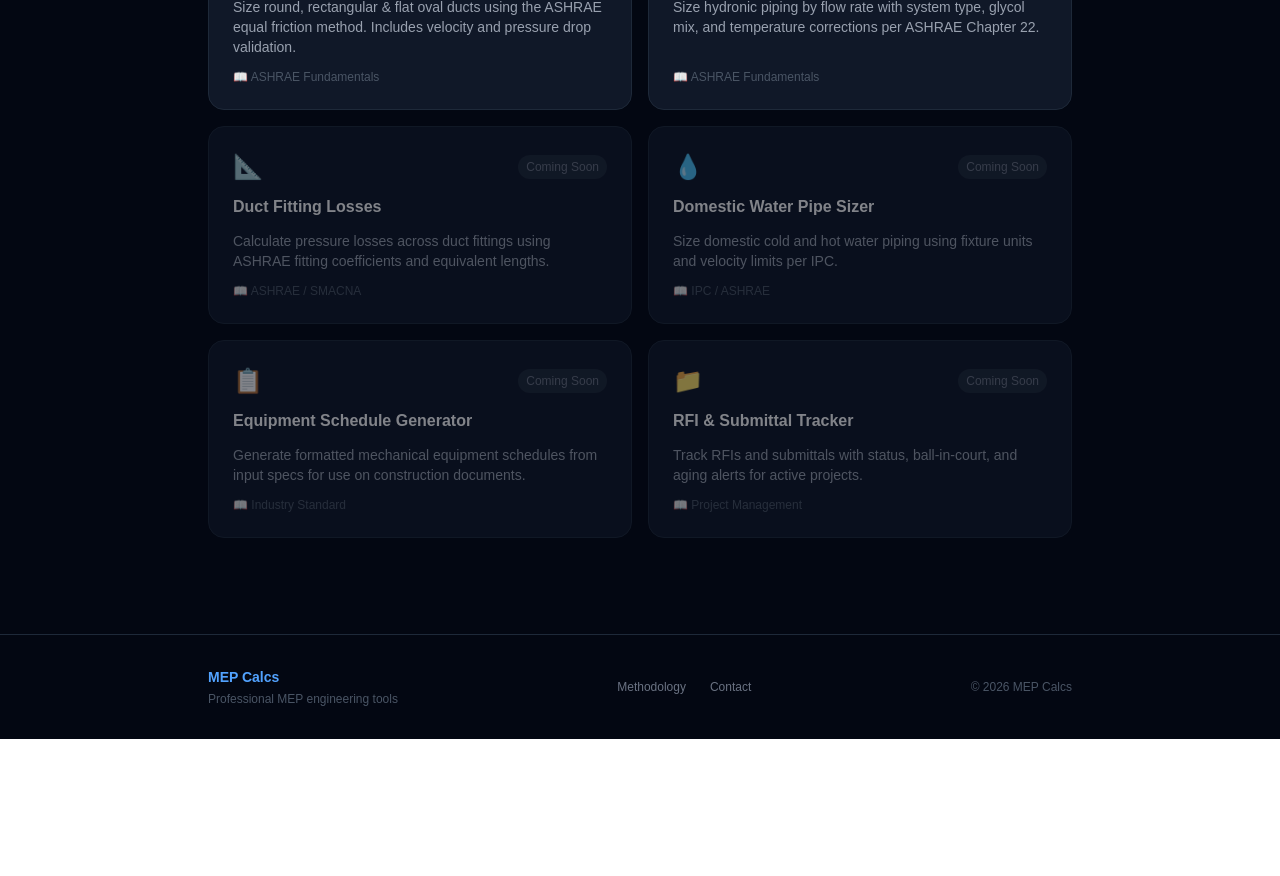
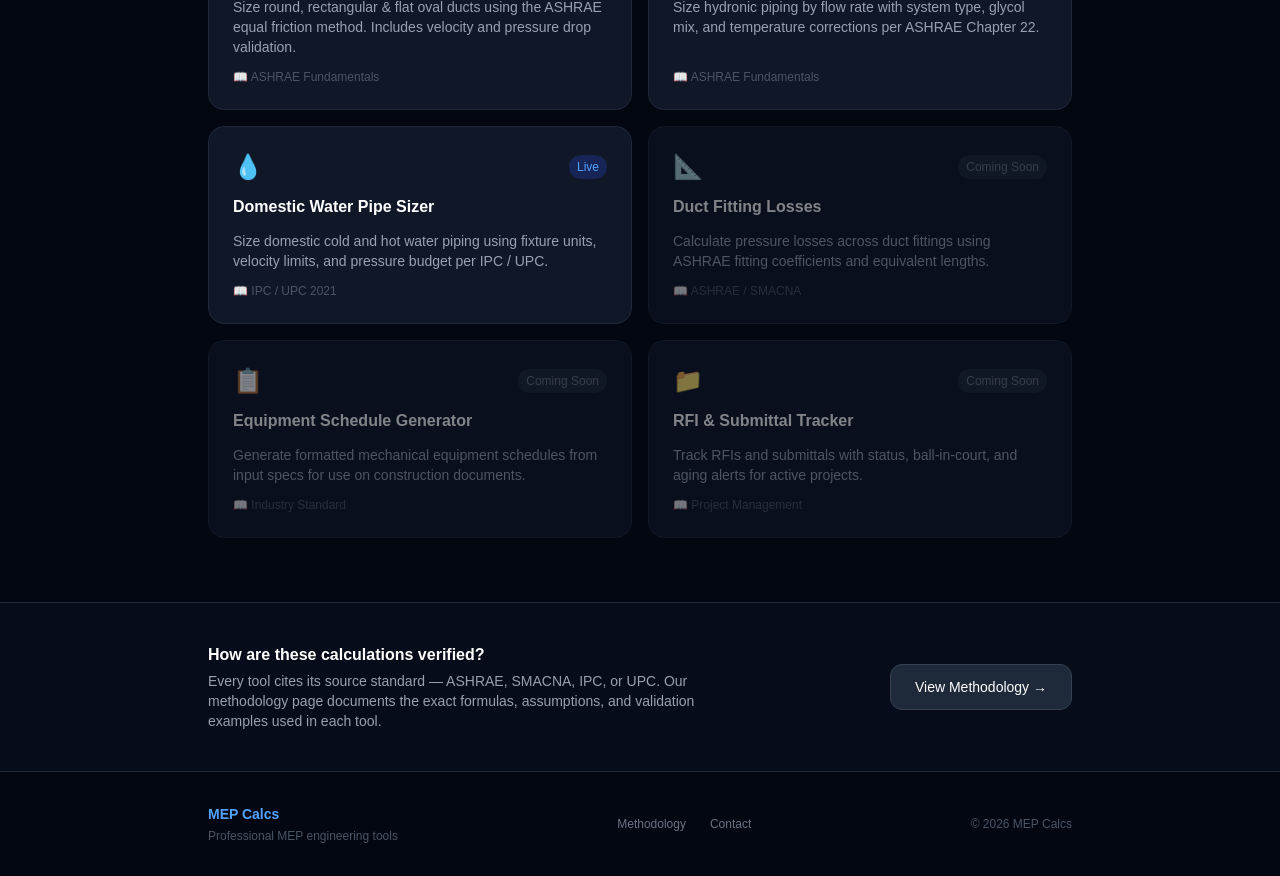
Before and after one commit to jjb1999-a11y/mep-tools, a Next.js app: page / in a window 1280 px wide. Shown: the part 860-1736 px from the top of the page. Before the commit the page ends 1599 px from the top, so only its background shows below. Built offline with nearby package versions, Linux system fonts and the light colour scheme.

Commit message:
update home page with domestic water sizer and methodology banner

```diff
--- a/app/page.js
+++ b/app/page.js
@@ -18,20 +18,20 @@ const TOOLS = [
     standard: 'ASHRAE Fundamentals',
   },
   {
+    name: 'Domestic Water Pipe Sizer',
+    description: 'Size domestic cold and hot water piping using fixture units, velocity limits, and pressure budget per IPC / UPC.',
+    href: '/domestic-water-sizer',
+    icon: '💧',
+    available: true,
+    standard: 'IPC / UPC 2021',
+  },
+  {
     name: 'Duct Fitting Losses',
     description: 'Calculate pressure losses across duct fittings using ASHRAE fitting coefficients and equivalent lengths.',
     href: '/duct-fitting-losses',
     icon: '📐',
     available: false,
     standard: 'ASHRAE / SMACNA',
-  },
-  {
-    name: 'Domestic Water Pipe Sizer',
-    description: 'Size domestic cold and hot water piping using fixture units and velocity limits per IPC.',
-    href: '/domestic-pipe-sizer',
-    icon: '💧',
-    available: false,
-    standard: 'IPC / ASHRAE',
   },
   {
     name: 'Equipment Schedule Generator',
@@ -52,10 +52,10 @@ const TOOLS = [
 ];
 
 const TRUST_ITEMS = [
-  { label: 'ASHRAE Fundamentals', desc: 'Calculations based on ASHRAE Handbook standards' },
-  { label: 'SMACNA Standards',    desc: 'Duct construction per SMACNA guidelines' },
+  { label: 'ASHRAE Fundamentals',    desc: 'Calculations based on ASHRAE Handbook standards' },
+  { label: 'SMACNA Standards',       desc: 'Duct construction per SMACNA guidelines' },
   { label: 'Built by MEP Engineers', desc: 'Designed for real commercial design work' },
-  { label: 'Free to Use',         desc: 'No account required to get started' },
+  { label: 'Free to Use',            desc: 'No account required to get started' },
 ];
 
 export default function Home() {
@@ -134,8 +134,25 @@ export default function Home() {
         </div>
       </section>
 
+      {/* ── Methodology Banner ── */}
+      <section className="border-t border-gray-800 bg-gray-900/30">
+        <div className="max-w-4xl mx-auto px-4 py-10 flex flex-col sm:flex-row items-center justify-between gap-6">
+          <div>
+            <h3 className="text-base font-semibold text-white mb-1">How are these calculations verified?</h3>
+            <p className="text-sm text-gray-400 max-w-lg">
+              Every tool cites its source standard — ASHRAE, SMACNA, IPC, or UPC.
+              Our methodology page documents the exact formulas, assumptions, and validation examples used in each tool.
+            </p>
+          </div>
+          <Link href="/methodology"
+            className="whitespace-nowrap bg-gray-800 hover:bg-gray-700 transition text-white text-sm font-medium px-6 py-3 rounded-xl border border-gray-700">
+            View Methodology →
+          </Link>
+        </div>
+      </section>
+
       {/* ── Footer ── */}
-      <footer className="border-t border-gray-800 mt-8">
+      <footer className="border-t border-gray-800">
         <div className="max-w-4xl mx-auto px-4 py-8 flex flex-col sm:flex-row justify-between items-center gap-4">
           <div>
             <p className="text-sm font-semibold text-blue-400">MEP Calcs</p>
```
